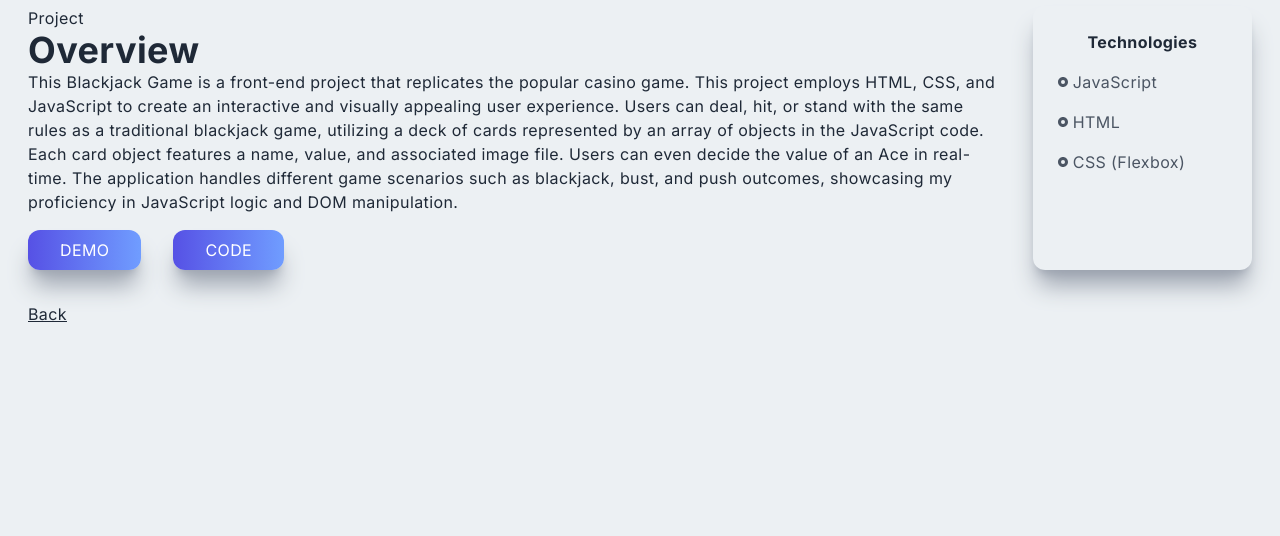
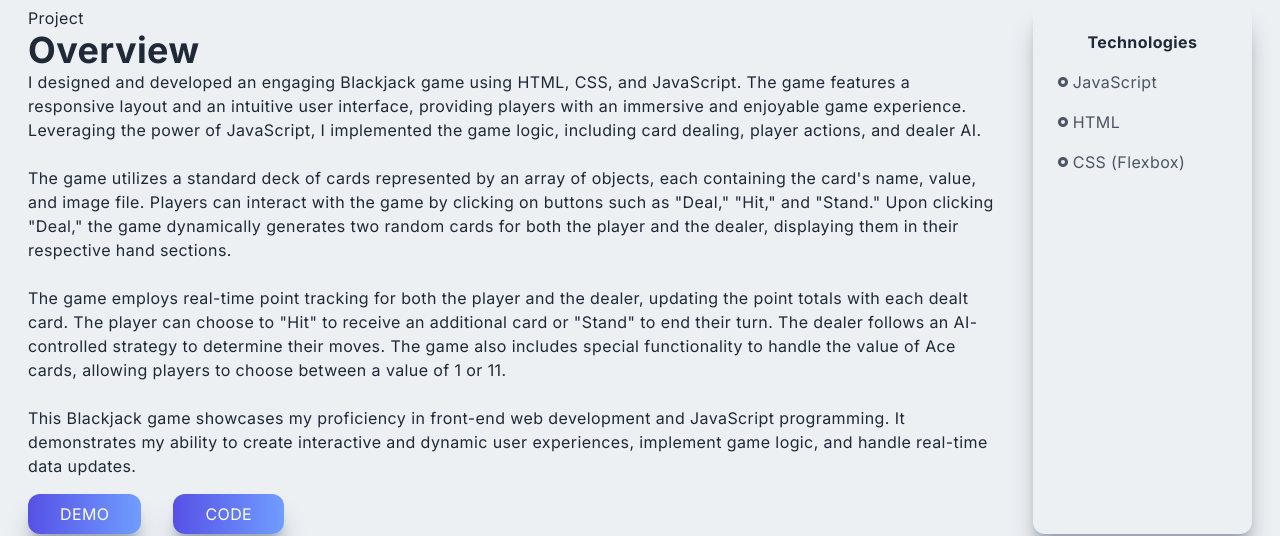
Before and after one commit to elehma4/portfolio-nextjs, a Next.js app: page /blackjack in a window 1280 px wide. Shown: the part 346-882 px from the top of the page. Before the commit the page ends 800 px from the top, so only its background shows below. Built offline with nearby package versions, Linux system fonts and the light colour scheme.

Commit message:
project description

```diff
--- a/app/blackjack/page.jsx
+++ b/app/blackjack/page.jsx
@@ -24,7 +24,13 @@ function blackjack() {
         <div className='col-span-4'>
           <p>Project</p>
           <h2>Overview</h2>
-          <p>This Blackjack Game is a front-end project that replicates the popular casino game. This project employs HTML, CSS, and JavaScript to create an interactive and visually appealing user experience. Users can deal, hit, or stand with the same rules as a traditional blackjack game, utilizing a deck of cards represented by an array of objects in the JavaScript code. Each card object features a name, value, and associated image file. Users can even decide the value of an Ace in real-time. The application handles different game scenarios such as blackjack, bust, and push outcomes, showcasing my proficiency in JavaScript logic and DOM manipulation.</p>
+          <p>I designed and developed an engaging Blackjack game using HTML, CSS, and JavaScript. The game features a responsive layout and an intuitive user interface, providing players with an immersive and enjoyable game experience. Leveraging the power of JavaScript, I implemented the game logic, including card dealing, player actions, and dealer AI.
+<br /><br />
+The game utilizes a standard deck of cards represented by an array of objects, each containing the card's name, value, and image file. Players can interact with the game by clicking on buttons such as "Deal," "Hit," and "Stand." Upon clicking "Deal," the game dynamically generates two random cards for both the player and the dealer, displaying them in their respective hand sections.
+<br /><br />
+The game employs real-time point tracking for both the player and the dealer, updating the point totals with each dealt card. The player can choose to "Hit" to receive an additional card or "Stand" to end their turn. The dealer follows an AI-controlled strategy to determine their moves. The game also includes special functionality to handle the value of Ace cards, allowing players to choose between a value of 1 or 11.
+<br /><br />
+This Blackjack game showcases my proficiency in front-end web development and JavaScript programming. It demonstrates my ability to create interactive and dynamic user experiences, implement game logic, and handle real-time data updates.</p>
           <button className='px-8 py-2 mt-4 mr-8'>Demo</button>
           <Link href='https://github.com/ETH1Elohim/blackjack-game'><button className='px-8 py-2 mt-4'>Code</button></Link>
         </div>
```
